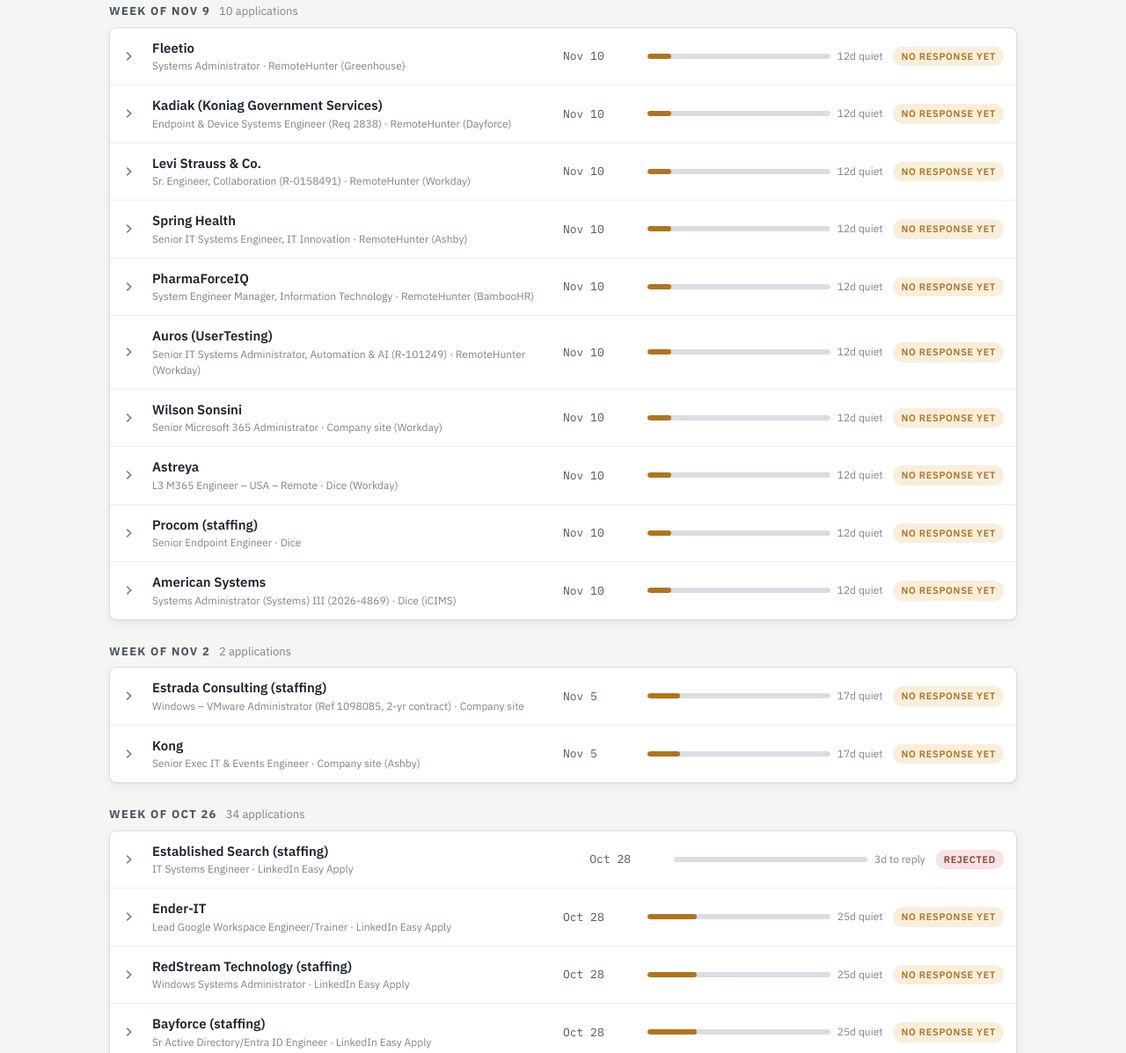
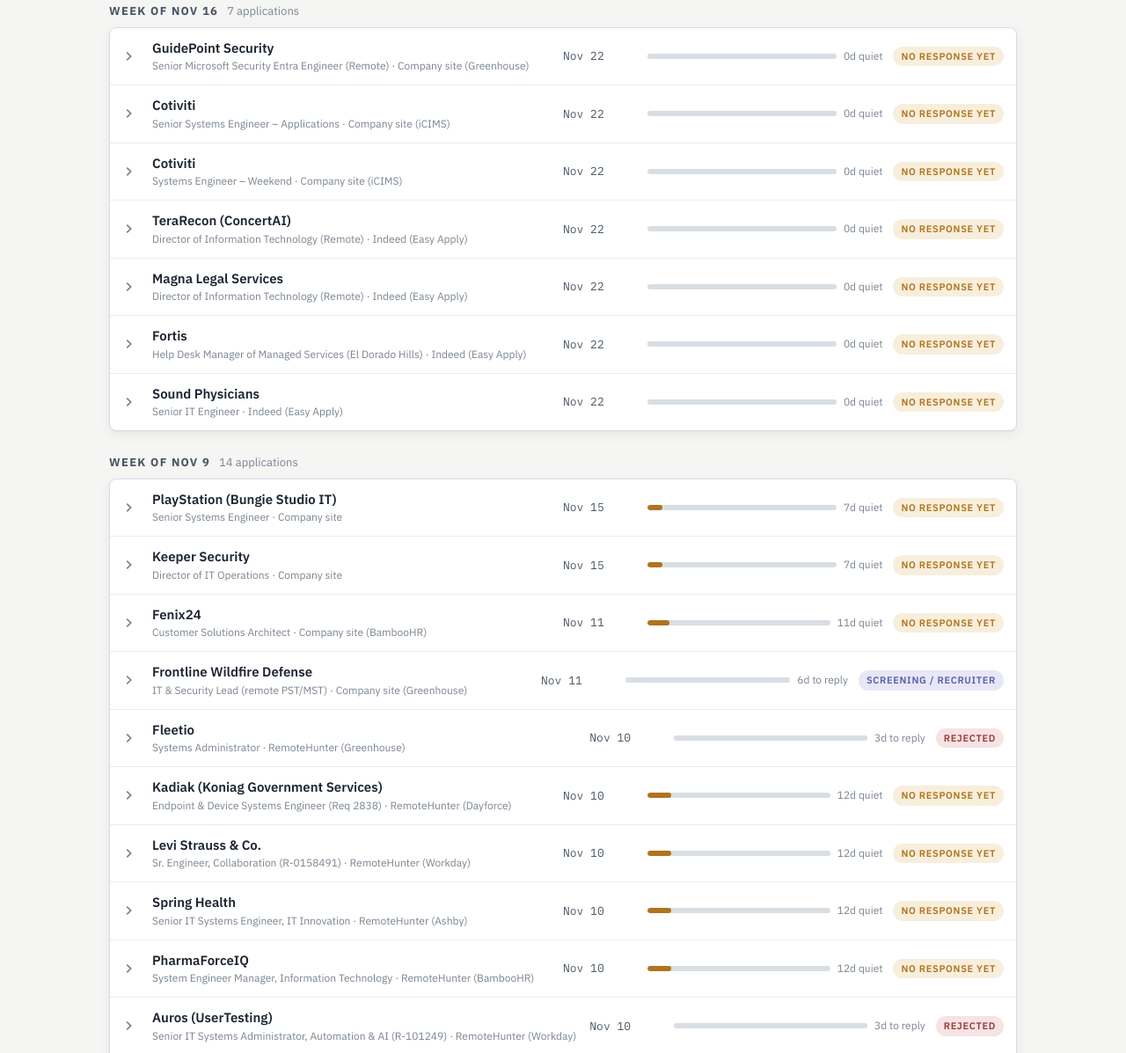
Before and after one commit to danielmeyers34/danielmeyers34.github.io, a plain HTML site: page application-tracker/index.html in a window 1280 px wide. Shown: the part 420-1617 px from the top of the page at 88% size. Drawn offline with Linux system fonts and the light colour scheme.

Commit message:
Tracker: Nov 11-22 applications and status updates

```diff
--- a/application-tracker/index.html
+++ b/application-tracker/index.html
@@ -248,7 +248,7 @@ const SEED = [
   {id:'atlas-technica', company:'Atlas Technica', role:'Sr. Systems Engineer (West Coast)', date:'2026-09-24', status:'rejected', resp:'2026-10-07', source:'Indeed', note:'LinkedIn outreach to the hiring team sent Sep 25; follow up ~Oct 2.'},
   {id:'legalsight', company:'LegalSight', role:'IT Systems Engineer', date:'2026-09-24', status:'silent', source:'LinkedIn Easy Apply', note:'LinkedIn outreach to the hiring team sent Sep 25; follow up ~Oct 2.'},
   {id:'clarvida', company:'Pathways (Clarvida)', role:'IT Systems Engineer', date:'2026-09-24', status:'rejected', source:'Company site (Jobvite)', resp:'2026-10-12', note:'Form rejection.'},
-  {id:'swoogo', company:'Swoogo', role:'Sr. IT Support Engineer', date:'2026-09-24', status:'silent', source:'Company site (Greenhouse)', note:'LinkedIn outreach to the hiring team sent Sep 25; follow up ~Oct 2.'},
+  {id:'swoogo', company:'Swoogo', role:'Sr. IT Support Engineer', date:'2026-09-24', status:'rejected', source:'Company site (Greenhouse)', resp:'2026-11-18', note:'Form rejection almost two months after applying.'},
   {id:'charger-logistics', company:'Charger Logistics', role:'Senior Microsoft 365 Engineer – Identity & Security', date:'2026-09-24', status:'silent', source:'Company site (Workable)', note:'LinkedIn outreach to the hiring team sent Sep 25; follow up ~Oct 2.'},
   {id:'flex', company:'Flex', role:'Senior IT & Corporate Engineering', date:'2026-09-24', status:'silent', source:'Company site (Lever)', note:'LinkedIn outreach to the hiring team sent Sep 25; follow up ~Oct 2.'},
   {id:'ethos', company:'Ethos', role:'IT Engineer', date:'2026-09-25', status:'silent', source:'Company site (Greenhouse)', note:'LinkedIn outreach to the hiring team sent Sep 25; follow up ~Oct 2.'},
@@ -370,14 +370,14 @@ const SEED = [
   {id:'nuvem-cloud-admin', company:'Nuvem', role:'Cloud Administrator (Remote)', date:'2026-10-14', status:'silent', source:'RemoteHunter (Greenhouse)', note:'$90K–110K. Azure and AWS administration, enterprise AI services, Intune.'},
   {id:'fortive-m365-architect', company:'Fortive', role:'Microsoft 365 Architect (Remote)', date:'2026-10-14', status:'silent', source:'RemoteHunter (Oracle)'},
   {id:'trustedtech-sr-it-sys-eng', company:'TrustedTech', role:'Senior IT Systems Engineer (Remote)', date:'2026-10-14', status:'rejected', source:'LinkedIn Easy Apply', resp:'2026-10-17', note:'LinkedIn notice Oct 17: not selected.'},
-  {id:'wisetack-it-support-eng', company:'Wisetack', role:'IT Support Engineer (Remote USA)', date:'2026-10-14', status:'silent', source:'Welcome to the Jungle (Greenhouse)'},
+  {id:'wisetack-it-support-eng', company:'Wisetack', role:'IT Support Engineer (Remote USA)', date:'2026-10-14', status:'rejected', source:'Welcome to the Jungle (Greenhouse)', resp:'2026-11-17', note:'Form rejection from Greenhouse.'},
   {id:'classdojo-it-lead', company:'ClassDojo', role:'IT Lead (Remote US)', date:'2026-10-14', status:'silent', source:'Welcome to the Jungle (Ashby)'},
-  {id:'cdw-sr-windows-eng', company:'CDW', role:'Senior Windows Engineer – Managed Services', date:'2026-10-15', status:'silent', source:'Company site (Workday)'},
+  {id:'cdw-sr-windows-eng', company:'CDW', role:'Senior Windows Engineer – Managed Services', date:'2026-10-15', status:'rejected', source:'Company site (Workday)', resp:'2026-11-19', note:'Form rejection from Workday after about a month.'},
   {id:'sumitomo-service-delivery', company:'Sumitomo Pharma America', role:'Senior Manager, Service Delivery Engineer', date:'2026-10-15', status:'rejected', source:'Company site (Workday)', resp:'2026-10-17', note:'Auto-screened out Oct 17 on the bachelor\'s degree requirement.'},
   {id:'coretelligent-m365-migrations', company:'Coretelligent', role:'Project Engineer – Microsoft 365 & Cloud Migrations', date:'2026-10-19', status:'silent', source:'Company site (Greenhouse) via HiringCafe'},
   {id:'horizon3-sr-it-analyst', company:'Horizon3.ai', role:'Senior IT Analyst', date:'2026-10-19', status:'silent', source:'Company site (Ashby) via HiringCafe'},
   {id:'medely-it-sysadmin', company:'Medely', role:'IT Systems Administrator', date:'2026-10-19', status:'silent', source:'Company site (Ashby) via HiringCafe'},
-  {id:'businesswire-service-desk-lead', company:'Business Wire', role:'Senior Service Desk Lead', date:'2026-10-19', status:'silent', source:'Company site (Lever) via HiringCafe'},
+  {id:'businesswire-service-desk-lead', company:'Business Wire', role:'Senior Service Desk Lead', date:'2026-10-19', status:'rejected', source:'Company site (Lever) via HiringCafe', resp:'2026-11-18', note:'Form rejection from Lever after a month.'},
   {id:'huntress-it-automation', company:'Huntress', role:'Senior IT Automation Engineer', date:'2026-10-19', status:'rejected', source:'Company site (Greenhouse) via HiringCafe', resp:'2026-11-02', note:'Role filled; no more interviews.'},
   {id:'hims-it-support-ii', company:'Hims & Hers', role:'IT Support Specialist II', date:'2026-10-19', status:'silent', source:'Company site (Ashby) via HiringCafe'},
   {id:'hightouch-it-business-partner', company:'Hightouch', role:'IT Business Partner', date:'2026-10-19', status:'silent', source:'Company site (Ashby) via HiringCafe'},
@@ -404,32 +404,32 @@ const SEED = [
   {id:'akraya-sr-sysadmin', company:'Akraya (staffing)', role:'Senior Systems Administrator (26-03170)', date:'2026-10-21', status:'screen', source:'LinkedIn', resp:'2026-10-23', note:'Client Covetrus, remote 3-month W2 contract, $90–100/hr. Invited to an AI video screening Oct 23.'},
   {id:'alliance-animal-sysadmin', company:'Alliance Animal Health', role:'Systems Administrator', date:'2026-10-21', status:'rejected', source:'LinkedIn Easy Apply', resp:'2026-11-10', note:'Form rejection after about three weeks.'},
   {id:'evercommerce-sre', company:'EverCommerce', role:'Senior Site Reliability Engineer', date:'2026-10-21', status:'silent', source:'Company site (Workday)'},
-  {id:'everpro-sysadmin', company:'EverCommerce (EverPro)', role:'Systems Administrator', date:'2026-10-21', status:'silent', source:'Company site (Workday)'},
+  {id:'everpro-sysadmin', company:'EverCommerce (EverPro)', role:'Systems Administrator', date:'2026-10-21', status:'rejected', source:'Company site (Workday)', resp:'2026-11-12', note:'Form rejection from Workday.'},
   {id:'ust-m365-architect', company:'UST', role:'Microsoft 365 Expert Solution Architect', date:'2026-10-21', status:'silent', source:'Company site (RippleHire)'},
   {id:'webflow-it', company:'Webflow', role:'IT role', date:'2026-10-21', status:'rejected', source:'Company site (Ashby)', resp:'2026-11-02', note:'Lead Platform Engineer, Identity & Access. Form rejection.'},
   {id:'hdi-infra-eng', company:'HDI Global Insurance', role:'Infrastructure Engineer', date:'2026-10-21', status:'rejected', source:'Indeed', resp:'2026-11-02', note:'Next step requested in the HDI portal. Resume reviewed and declined.'},
   {id:'koniag-intune-admin', company:'Koniag', role:'Microsoft Intune Systems Administrator (Remote)', date:'2026-10-21', status:'silent', source:'Company site (Dayforce)'},
   {id:'converge-mws-principal', company:'Converge Technology Solutions', role:'Microsoft Modern Work Solutions Principal Consultant', date:'2026-10-21', status:'silent', source:'Company site (Dayforce)'},
-  {id:'converge-mws-consultant', company:'Converge Technology Solutions', role:'Microsoft Modern Work Solutions Consultant', date:'2026-10-21', status:'silent', source:'Company site (Dayforce)'},
+  {id:'converge-mws-consultant', company:'Converge Technology Solutions', role:'Microsoft Modern Work Solutions Consultant', date:'2026-10-21', status:'rejected', source:'Company site (Dayforce)', resp:'2026-11-17', note:'Form rejection through Dayforce.'},
   {id:'trilon-integration-eng', company:'Trilon Group', role:'Integration Engineer', date:'2026-10-21', status:'rejected', source:'Company site (Pinpoint)', resp:'2026-10-22'},
   {id:'roberthalf-m365', company:'Robert Half', role:'M365 Engineer', date:'2026-10-21', status:'silent', source:'Dice'},
   {id:'kforce-sr-m365', company:'Kforce', role:'Senior M365 Engineer', date:'2026-10-21', status:'silent', source:'Company site (Kforce)'},
   {id:'arnex-endpoint-automation', company:'Arnex', role:'Senior Endpoint Automation Engineer', date:'2026-10-21', status:'silent', source:'Company site (Ceipal)'},
-  {id:'endsight-halopsa', company:'Endsight', role:'System Engineer, Platform Operations (HaloPSA)', date:'2026-10-21', status:'interview', source:'Company site (Pinpoint)', resp:'2026-11-10', note:'Nov 10: invited to interview; interview scheduled.'},
+  {id:'endsight-halopsa', company:'Endsight', role:'System Engineer, Platform Operations (HaloPSA)', date:'2026-10-21', status:'rejected', source:'Company site (Pinpoint)', resp:'2026-11-18', note:'Interviewed Nov 13. Nov 18 email closed out the application after an overwhelming response to the posting.'},
   {id:'outdoor-living-itops', company:'Outdoor Living Supply', role:'IT Operations Manager', date:'2026-10-21', status:'silent', source:'Company site (ADP)'},
   {id:'mdaudit-endpoint', company:'MDaudit', role:'Endpoint Systems Administrator', date:'2026-10-21', status:'silent', source:'Company site (Paylocity)'},
   {id:'coretelligent-rse3', company:'Coretelligent', role:'Remote Support Engineer III', date:'2026-10-21', status:'silent', source:'Company site (Greenhouse)'},
   {id:'itc-queue-manager', company:'Irvine Technology Corporation (ITC)', role:'IT Queue Manager – IT Support Services (remote PST)', date:'2026-10-21', status:'withdrawn', source:'Dice', resp:'2026-10-22', note:'Moved forward Oct 21 (AI recruiter invite). Withdrew Oct 22: client turned out to be a former contract client, and the rate ($30-35/hr W2) was below target.'},
   {id:'gm-gws-engineer', company:'General Motors (via staffing firm)', role:'Google Migration SME, M365 to Google Workspace (remote, 12-month contract)', date:'2026-10-21', status:'screen', source:'Recruiter (LinkedIn)', resp:'2026-10-22', note:'Recruiter call Oct 21; resume sent. Rate range $45-65/hr, two interview rounds; asked $60/hr W2 on Oct 22.'},
   {id:'techdigital-windows-admin', company:'Undisclosed (client via staffing firm)', role:'Windows Administrator (remote, contract)', date:'2026-10-20', status:'screen', source:'Recruiter (Dice)', resp:'2026-10-21', note:'Recruiter reached out after the Dice application; rate discussion in progress.'},
-  {id:'mro-systems-engineer-advisor', company:'MRO Corporation', role:'Systems Engineer, Advisor (Remote)', date:'2026-10-22', status:'silent', source:'Company site (iCIMS)', note:'Healthcare data company; M365, Entra ID, Okta, Azure Virtual Desktop. Tailored resume. Auto-confirmation received Oct 22.'},
+  {id:'mro-systems-engineer-advisor', company:'MRO Corporation', role:'Systems Engineer, Advisor (Remote)', date:'2026-10-22', status:'rejected', source:'Company site (iCIMS)', resp:'2026-11-12', note:'Form rejection from iCIMS.'},
   {id:'ebara-it-systems-specialist-2', company:'Ebara Technologies', role:'IT Systems Specialist II (Sacramento)', date:'2026-10-22', status:'withdrawn', source:'Glassdoor (Indeed Apply)', resp:'2026-10-23', note:'Local Sacramento role, $90K-$100K posted. Tailored resume. Posting closed Oct 23 before the employer portal step was completed.'},
   {id:'carecentrix-systems-engineer', company:'CareCentrix', role:'Systems Engineer – M365 & Azure (Remote)', date:'2026-10-22', status:'silent', source:'Company site (iCIMS)', note:'Tailored resume. Auto-confirmation received Oct 22.'},
   {id:'netomi-it-ops-manager', company:'Netomi', role:'IT Operations Manager', date:'2026-10-22', status:'silent', source:'Company site (Lever)'},
   {id:'wood-rodgers-sr-systems-engineer', company:'Wood Rodgers', role:'Senior Systems Engineer', date:'2026-10-22', status:'rejected', source:'Company site (Pinpoint)', resp:'2026-10-30', note:'Form rejection after eight days.'},
   {id:'situsamc-it', company:'SitusAMC', role:'IT role', date:'2026-10-22', status:'rejected', source:'Company site (Workday)', resp:'2026-10-27', note:'Manager Endpoint Administrator. Form rejection after five days.'},
   {id:'quisitive-ms-security-consultant', company:'Quisitive', role:'Microsoft Security Consultant', date:'2026-10-22', status:'silent', source:'Company site'},
-  {id:'ingersoll-rand-modern-workplace-admin', company:'Ingersoll Rand', role:'Modern Workplace Administrator (Remote)', date:'2026-10-23', status:'silent', source:'LinkedIn → company site', note:'Microsoft 365 admin role (Exchange Online, SharePoint, Teams, Purview, Entra). Tailored resume submitted.'},
+  {id:'ingersoll-rand-modern-workplace-admin', company:'Ingersoll Rand', role:'Modern Workplace Administrator (Remote)', date:'2026-10-23', status:'rejected', source:'LinkedIn → company site', resp:'2026-11-15', note:'Form rejection from SuccessFactors.'},
   {id:'williams-sonoma-security-identity', company:'Williams-Sonoma', role:'Information Security Analyst – Security Identity', date:'2026-10-23', status:'silent', source:'LinkedIn → company site (Oracle)', note:'IAM/identity role, Rocklin, CA. Tailored resume and cover letter. Portal status: Under Consideration.'},
   {id:'inductive-cloud-eng-i', company:'Inductive Automation', role:'Senior Cloud Engineer I (IT)', date:'2026-10-22', status:'silent', source:'Company site (Ashby)', note:'Remote, $145–155K. Tailored resume and cover letter.'},
   {id:'blackpoint-it-sysadmin', company:'Blackpoint Cyber', role:'IT Systems Administrator', date:'2026-10-22', status:'silent', source:'Company site (Ashby)', note:'Remote, $99–124K. Tailored resume and cover letter.'},
@@ -451,8 +451,8 @@ const SEED = [
   {id:'vgsi-sr-manager-it', company:'Vision Government Solutions', role:'Sr. Manager IT', date:'2026-10-24', status:'silent', source:'Company site (JazzHR)', note:'Remote, distributed team, Azure hybrid and M&A integration. Asked $150K. Tailored resume and cover letter.'},
   {id:'kha-it-systems-manager', company:'KH Aerospace (Kraus Hamdani)', role:'IT & Systems Manager', date:'2026-10-24', status:'rejected', source:'Company site (Greenhouse)', resp:'2026-10-29', note:'Remote with up to 25% travel (Reno, Hayward, Pendleton). Tailored resume and cover letter. Closed after they re-evaluated their technology needs.'},
   {id:'abg-sr-manager-help-desk', company:'American Bath Group', role:'Senior Manager, IT Help Desk', date:'2026-10-24', status:'silent', source:'LinkedIn Easy Apply', note:'Remote, site visit about every two months. Asked $140K.'},
-  {id:'pivotal-health-it-manager', company:'Pivotal Health', role:'IT Manager', date:'2026-10-24', status:'silent', source:'Company site (Ashby)', note:'$130–175K + equity; first in-house IT hire, NYC office focus. Asked $150K. Tailored resume.'},
-  {id:'blackpoint-it-ops-lead', company:'Blackpoint Cyber', role:'IT Operations Lead', date:'2026-10-24', status:'silent', source:'Company site (Ashby)', note:'$131–163K + equity. Player-coach lead: Entra ID, Intune, SSO/SCIM, automation. Second Blackpoint application (Oct 22 sysadmin role still open). Asked $150K.'},
+  {id:'pivotal-health-it-manager', company:'Pivotal Health', role:'IT Manager', date:'2026-10-24', status:'rejected', source:'Company site (Ashby)', resp:'2026-11-11', note:'Form rejection from Ashby.'},
+  {id:'blackpoint-it-ops-lead', company:'Blackpoint Cyber', role:'IT Operations Lead', date:'2026-10-24', status:'rejected', source:'Company site (Ashby)', resp:'2026-11-17', note:'Form rejection from Ashby.'},
   {id:'thatch-it-systems-eng', company:'Thatch', role:'IT Systems Engineer', date:'2026-10-24', status:'silent', source:'Company site (Greenhouse)', note:'$145–158K. Okta, conditional access, PAM and endpoint compliance. Listed in Austin, TX; applied as remote from Roseville.'},
   {id:'woods-bagot-endpoint', company:'Woods Bagot', role:'IT Infrastructure Specialist (Endpoint & Operations)', date:'2026-10-24', status:'silent', source:'LinkedIn Easy Apply', note:'$110–130K, remote US. Intune, Autopilot, MECM. Marked as a top choice.'},
   {id:'ingram-micro-sr-ms-cloud', company:'Ingram Micro', role:'Sr Microsoft Cloud Engineer (R-117940)', date:'2026-10-24', status:'rejected', source:'Company site (Workday)', resp:'2026-10-31', note:'$121–206K. Azure and M365 projects for MSP partners. Asked $160K. Tailored resume. Form rejection after a week.'},
@@ -492,16 +492,28 @@ const SEED = [
   {id:'bridgetower-sr-it-manager', company:'BridgeTower Media', role:'Senior IT Manager', date:'2026-10-28', status:'silent', source:'Company site (Paylocity)'},
   {id:'estrada-vmware-admin', company:'Estrada Consulting (staffing)', role:'Windows – VMware Administrator (Ref 1098085, 2-yr contract)', date:'2026-11-05', status:'silent', source:'Company site', note:'Remote US, 8–5 PT, $50–80/hr.'},
   {id:'kong-exec-it-events', company:'Kong', role:'Senior Exec IT & Events Engineer', date:'2026-11-05', status:'silent', source:'Company site (Ashby)'},
-  {id:'fleetio-sysadmin', company:'Fleetio', role:'Systems Administrator', date:'2026-11-10', status:'silent', source:'RemoteHunter (Greenhouse)', note:'Okta, Google Workspace, Zoom, 1Password; tailored resume and cover letter.'},
+  {id:'fleetio-sysadmin', company:'Fleetio', role:'Systems Administrator', date:'2026-11-10', status:'rejected', source:'RemoteHunter (Greenhouse)', resp:'2026-11-13', note:'Form rejection three days after applying.'},
   {id:'kadiak-endpoint-device', company:'Kadiak (Koniag Government Services)', role:'Endpoint & Device Systems Engineer (Req 2838)', date:'2026-11-10', status:'silent', source:'RemoteHunter (Dayforce)', note:'IHS EHR modernization program. $120–153K; Public Trust.'},
   {id:'levis-sr-eng-collab', company:'Levi Strauss & Co.', role:'Sr. Engineer, Collaboration (R-0158491)', date:'2026-11-10', status:'silent', source:'RemoteHunter (Workday)', note:'Exchange Online, Teams Phone/Rooms, Copilot.'},
   {id:'spring-health-it-innovation', company:'Spring Health', role:'Senior IT Systems Engineer, IT Innovation', date:'2026-11-10', status:'silent', source:'RemoteHunter (Ashby)', note:'$125–138K. Automation and integration (n8n/Workato).'},
   {id:'pharmaforceiq-sys-eng-mgr', company:'PharmaForceIQ', role:'System Engineer Manager, Information Technology', date:'2026-11-10', status:'silent', source:'RemoteHunter (BambooHR)', note:'$135–150K. IT and security operations owner.'},
-  {id:'usertesting-sr-it-sysadmin-ai', company:'Auros (UserTesting)', role:'Senior IT Systems Administrator, Automation & AI (R-101249)', date:'2026-11-10', status:'silent', source:'RemoteHunter (Workday)', note:'Okta, Google Workspace, Intune, MCP/AI integrations.'},
+  {id:'usertesting-sr-it-sysadmin-ai', company:'Auros (UserTesting)', role:'Senior IT Systems Administrator, Automation & AI (R-101249)', date:'2026-11-10', status:'rejected', source:'RemoteHunter (Workday)', resp:'2026-11-13', note:'Form rejection three days after applying.'},
   {id:'wsgr-sr-m365-admin', company:'Wilson Sonsini', role:'Senior Microsoft 365 Administrator', date:'2026-11-10', status:'silent', source:'Company site (Workday)', note:'$119–178K. Law firm.'},
   {id:'astreya-l3-m365', company:'Astreya', role:'L3 M365 Engineer – USA – Remote', date:'2026-11-10', status:'silent', source:'Dice (Workday)'},
   {id:'procom-sr-endpoint', company:'Procom (staffing)', role:'Senior Endpoint Engineer', date:'2026-11-10', status:'silent', source:'Dice'},
-  {id:'american-systems-sysadmin-iii', company:'American Systems', role:'Systems Administrator (Systems) III (2026-4869)', date:'2026-11-10', status:'silent', source:'Dice (iCIMS)', note:'On-site Folsom; $93.9–125K; Public Trust.'}
+  {id:'american-systems-sysadmin-iii', company:'American Systems', role:'Systems Administrator (Systems) III (2026-4869)', date:'2026-11-10', status:'silent', source:'Dice (iCIMS)', note:'On-site Folsom; $93.9–125K; Public Trust.'},
+  {id:'harris-assoc-mgr-it-service-delivery', company:'Harris Computer', role:'Associate Manager, IT Service Delivery', date:'2026-10-22', status:'rejected', source:'Company site (Workday)', resp:'2026-11-17', note:'Form rejection: the candidate pool was strong.'},
+  {id:'fenix24-customer-solutions-architect', company:'Fenix24', role:'Customer Solutions Architect', date:'2026-11-11', status:'silent', source:'Company site (BambooHR)'},
+  {id:'frontline-it-security-lead', company:'Frontline Wildfire Defense', role:'IT & Security Lead (remote PST/MST)', date:'2026-11-11', status:'screen', source:'Company site (Greenhouse)', resp:'2026-11-17', note:'Invited to a 20–30 minute Google Meet video screen.'},
+  {id:'playstation-sr-systems-eng', company:'PlayStation (Bungie Studio IT)', role:'Senior Systems Engineer', date:'2026-11-15', status:'silent', source:'Company site'},
+  {id:'keeper-director-it-ops', company:'Keeper Security', role:'Director of IT Operations', date:'2026-11-15', status:'silent', source:'Company site'},
+  {id:'guidepoint-sr-entra-eng', company:'GuidePoint Security', role:'Senior Microsoft Security Entra Engineer (Remote)', date:'2026-11-22', status:'silent', source:'Company site (Greenhouse)', note:'Second GuidePoint role; the Sept Microsoft Security Engineer application was rejected.'},
+  {id:'cotiviti-sr-sys-eng-apps', company:'Cotiviti', role:'Senior Systems Engineer – Applications', date:'2026-11-22', status:'silent', source:'Company site (iCIMS)'},
+  {id:'cotiviti-sys-eng-weekend', company:'Cotiviti', role:'Systems Engineer – Weekend', date:'2026-11-22', status:'silent', source:'Company site (iCIMS)'},
+  {id:'terarecon-director-it', company:'TeraRecon (ConcertAI)', role:'Director of Information Technology (Remote)', date:'2026-11-22', status:'silent', source:'Indeed (Easy Apply)', note:'Healthcare imaging software; hands-on IT leader over infrastructure, security and service delivery.'},
+  {id:'magna-director-it', company:'Magna Legal Services', role:'Director of Information Technology (Remote)', date:'2026-11-22', status:'silent', source:'Indeed (Easy Apply)', note:'Microsoft 365 and Azure platform owner. Separate from the Sept cloud architect application.'},
+  {id:'fortis-help-desk-mgr', company:'Fortis', role:'Help Desk Manager of Managed Services (El Dorado Hills)', date:'2026-11-22', status:'silent', source:'Indeed (Easy Apply)', note:'Local MSP service desk manager seat.'},
+  {id:'sound-physicians-sr-it-eng', company:'Sound Physicians', role:'Senior IT Engineer', date:'2026-11-22', status:'silent', source:'Indeed (Easy Apply)'}
 ];
 const STATUS = {silent:'No response yet', rejected:'Rejected', screen:'Screening / recruiter', interview:'Interview', withdrawn:'Withdrawn'};
 const ORDER = ['silent','rejected','screen','interview','withdrawn'];
```
